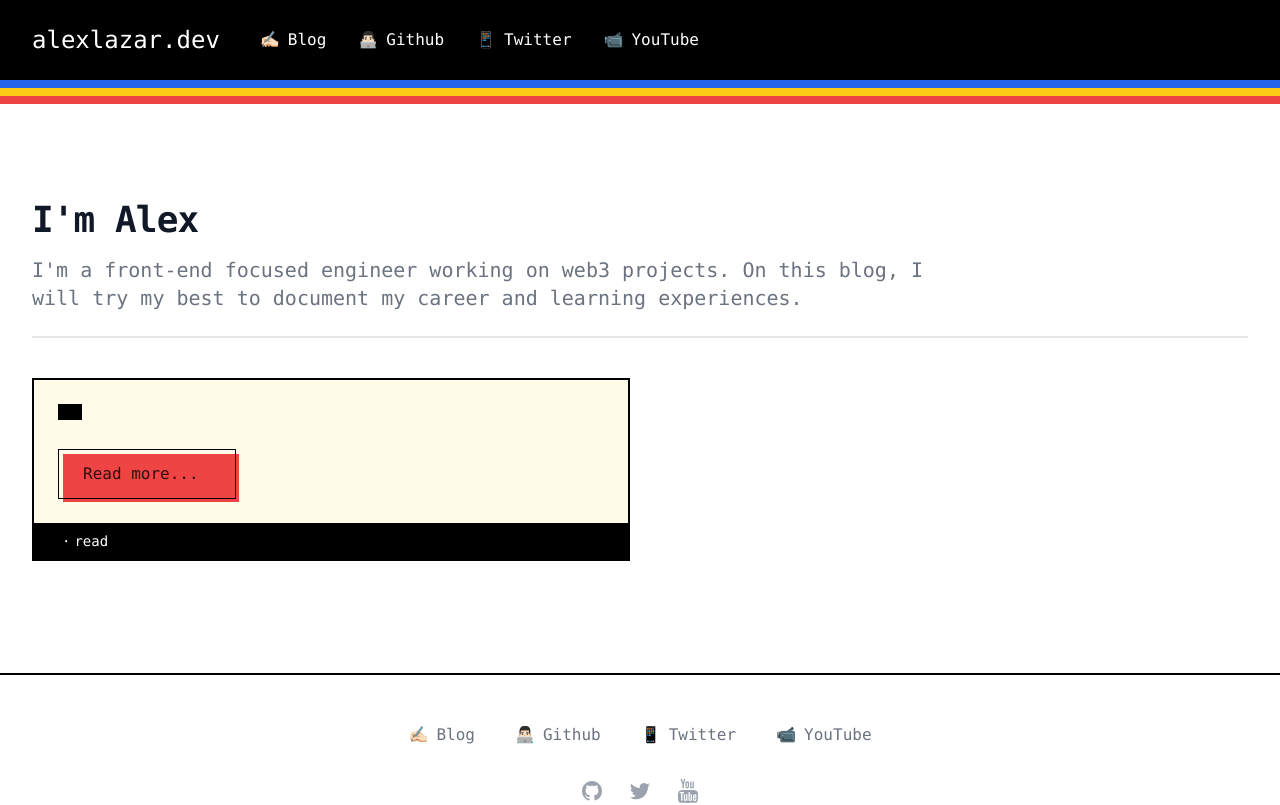
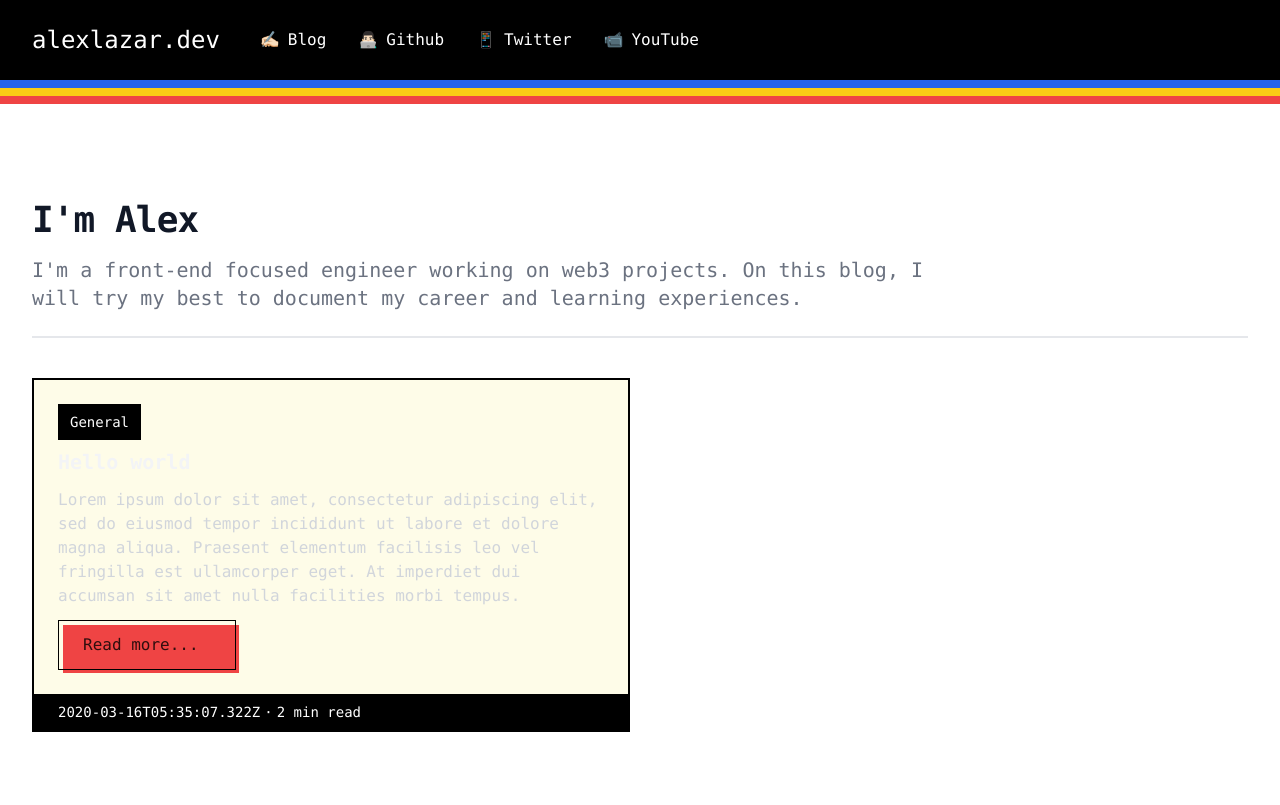
Before and after one commit to EnriqueGS88/alexlazar.dev, a Next.js app: page / in a window 1280 px wide. Shown: the top 805 px of the page. Built offline with nearby package versions, Linux system fonts and the light colour scheme.

Commit message:
everything seems to work now

```diff
--- a/pages/index.tsx
+++ b/pages/index.tsx
@@ -5,15 +5,17 @@ import Metatags from "../components/Metatags";
 import Footer from "../components/Footer";
 import Link from "next/link";
 import IfcPostMeta from "../utils/IfcPostMeta";
+import getAllPosts from "../utils/getAllPosts";
+import IfcPost from "../utils/IfcPost";
 
 export async function getStaticProps(context) {
-  const posts = [{}];
+  const posts = getAllPosts();
   return {
     props: { posts },
   };
 }
 
-export default function Home({ posts }: { posts: IfcPostMeta[] }) {
+export default function Home({ posts }: { posts: IfcPost[] }) {
   return (
     <div className="font-mono">
       <Head>
@@ -45,23 +47,23 @@ export default function Home({ posts }: { posts: IfcPostMeta[] }) {
           <div className="mt-6 pt-10 grid gap-16 lg:grid-cols-2 lg:gap-x-5 lg:gap-y-12">
             {posts.map((post) => (
               <div
-                key={post.title}
+                key={post.meta.title}
                 className="flex flex-col border-2 border-black overflow-hidden"
               >
                 <div className="z-[2] relative flex-1 bg-yellow-50 dark:bg-gray-700 p-6 flex flex-col justify-between">
                   <div className="flex-1">
                     <p className="text-sm font-medium text-white">
                       <span className="inline-block bg-black px-3 py-2">
-                        {post.category}
+                        {post.meta.category}
                       </span>
                     </p>
                     <Link href={`/posts/${post.slug}/`}>
                       <a className="block mt-2 hover:opacity-60">
                         <p className="text-xl font-semibold text-gray-100">
-                          {post.title}
+                          {post.meta.title}
                         </p>
                         <p className="mt-3 text-base text-gray-300">
-                          {post.excerpt}
+                          {post.meta.excerpt}
                         </p>
                       </a>
                     </Link>
@@ -88,9 +90,9 @@ export default function Home({ posts }: { posts: IfcPostMeta[] }) {
                 </div>
                 <figcaption className="relative bg-black px-6 py-2 flex items-center text-sm text-white">
                   <div className="flex space-x-1">
-                    <time dateTime={post.date}>{post.date}</time>
+                    <time dateTime={post.meta.date}>{post.meta.date}</time>
                     <span aria-hidden="true">&middot;</span>
-                    <span>{post.readingTime} read</span>
+                    <span>{post.meta.readingTime} read</span>
                   </div>
                 </figcaption>
               </div>
```
Also changed, not shown: utils/getAllPosts.ts (+6 -1 lines).
